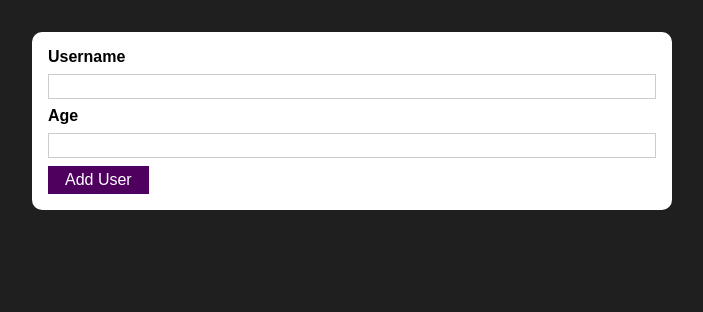
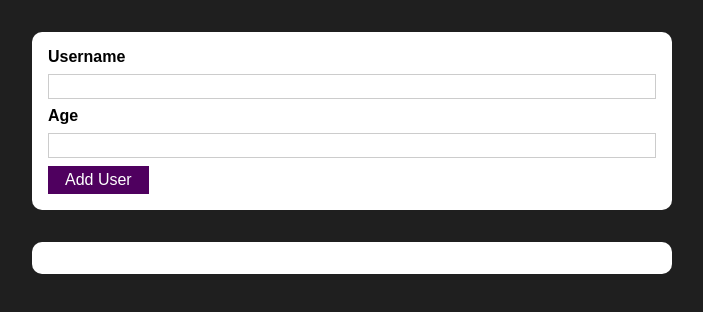
Before and after one commit to ilkyazar/react-complete-guide-practice-project, a React (Create React App) app: page / in a window 1280 px wide. Shown: the top 312 px of the page, without its empty margins (288-991 px from the left). Built offline with nearby package versions, Linux system fonts and the light colour scheme.

Commit message:
add users list

```diff
--- a/src/App.js
+++ b/src/App.js
@@ -1,10 +1,12 @@
 import React from 'react';
 import AddUser from './components/Users/AddUser';
+import UsersList from './components/Users/UsersList';
 
 function App() {
   return (
     <div>
       <AddUser />
+      <UsersList users={[]} />
     </div>
   );
 }
--- /dev/null
+++ b/src/components/Users/UsersList.js
@@ -0,0 +1,18 @@
+import Card from '../UI/Card';
+import classes from './UsersList.module.css';
+
+const UsersList = (props) => {
+  return (
+    <Card cssClass={classes.users}>
+      <ul>
+        {props.users.map((user) => (
+          <li>
+            {user.name} ({user.age} years old)
+          </li>
+        ))}
+      </ul>
+    </Card>
+  );
+};
+
+export default UsersList;
--- /dev/null
+++ b/src/components/Users/UsersList.module.css
@@ -0,0 +1,16 @@
+.users {
+  margin: 2rem auto;
+  width: 90%;
+  max-width: 40rem;
+}
+
+.users ul {
+  list-style: none;
+  padding: 1rem;
+}
+
+.users li {
+  border: 1px solid #ccc;
+  margin: 0.5rem 0;
+  padding: 0.5rem;
+}
```
